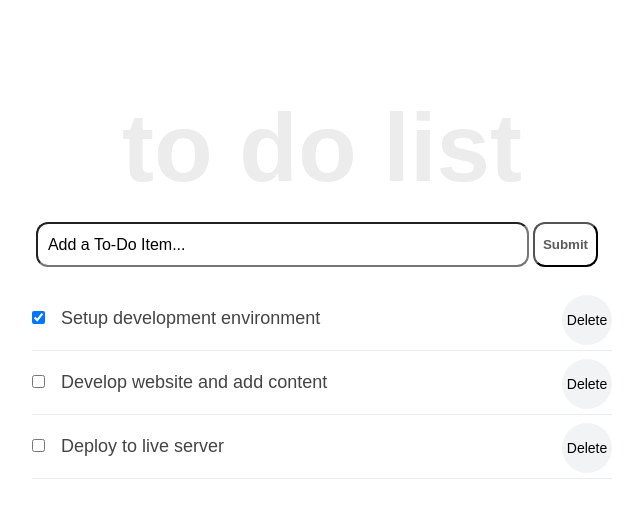
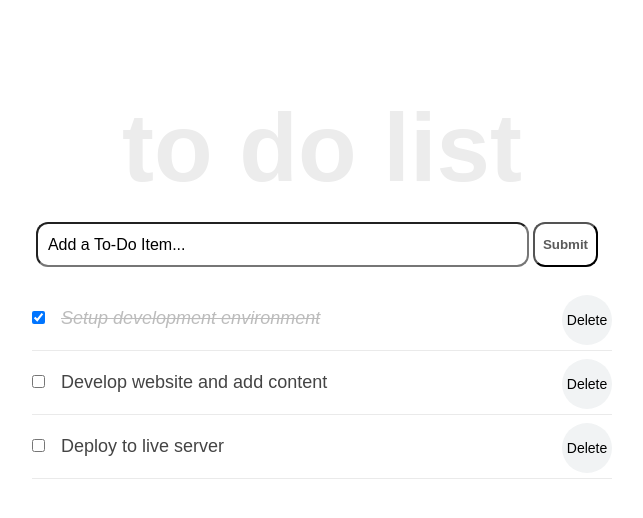
Before and after one commit to NewmanSaurusRex/react-todo-app, a React (Create React App) app: page / in a window 1280 px wide. Shown: the top 518 px of the page, without its empty margins (318-961 px from the left). Built offline with nearby package versions, Linux system fonts and the light colour scheme.

Commit message:
optimized todoitem.js
de-structured props.todo to simplify code

```diff
--- a/src/TodoItem.js
+++ b/src/TodoItem.js
@@ -2,18 +2,25 @@ import React from "react";
 import styles from "./TodoItem.module.css";
 
 export default function TodoItem(props) {
+  const completedStyle = {
+    fontStyle: "italic",
+    color: "#595959",
+    opacity: 0.4,
+    textDecoration: "line-through",
+  };
+
+  const { completed, id, title } = props.todo;
+
   return (
     <li className={styles.item}>
       <input
         type="checkbox"
         className={styles.checkbox}
-        checked={props.todo.completed}
-        onChange={() => props.handleChangeProps(props.todo.id)}
+        checked={completed}
+        onChange={() => props.handleChangeProps(id)}
       />
-      <button onClick={() => props.deleteTodoProps(props.todo.id)}>
-        Delete
-      </button>
-      {props.todo.title}
+      <button onClick={() => props.deleteTodoProps(id)}>Delete</button>
+      <span style={completed ? completedStyle : null}>{title}</span>
     </li>
   );
 }
```
